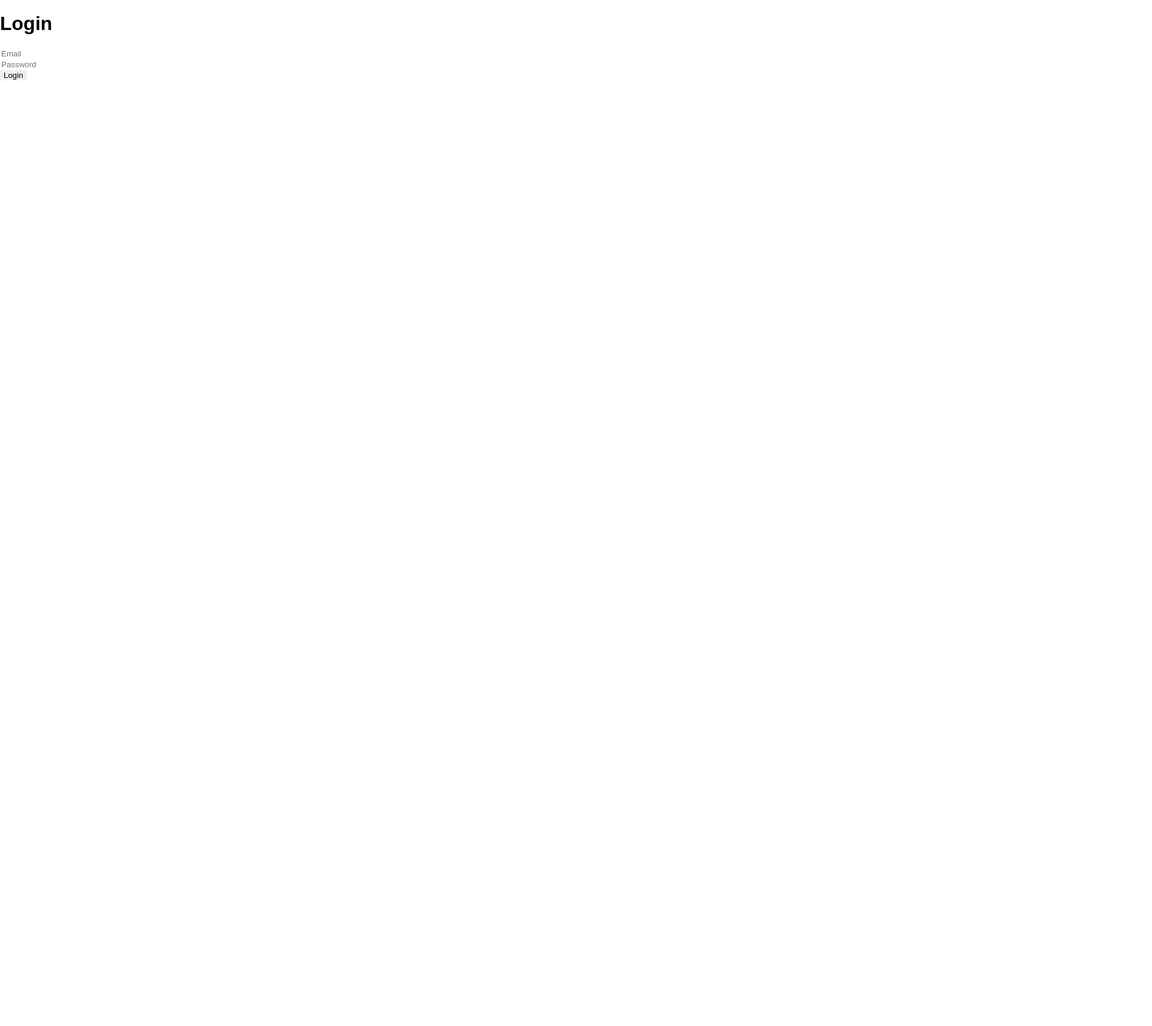
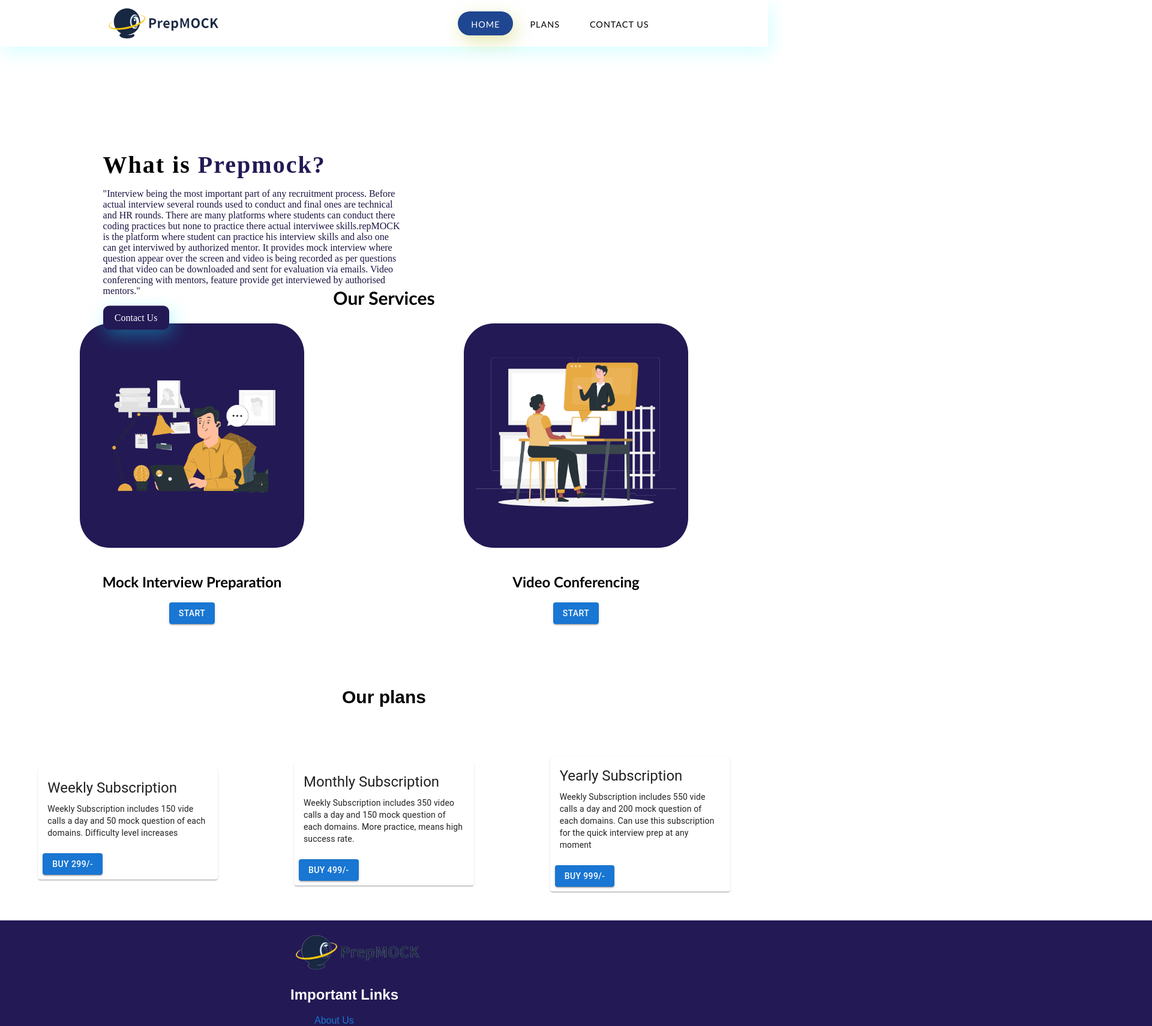
Before and after one commit to prathmeshTamhan/prepmock, a React (Create React App) app in the folder client/: page / in a window 1280 px wide. Shown: the top 1710 px of the page at 60% size, 1920 px wide, since content can reach past the window. Before the commit the page ends 800 px from the top, so only its background shows below. Built offline with nearby package versions, Linux system fonts and the light colour scheme.

Commit message:
Landing page

```diff
--- a/client/src/App.js
+++ b/client/src/App.js
@@ -10,14 +10,14 @@
 
 function App() {
   return <div>
-   {/* <Header/>
+   <Header/>
   <Feature/>
   <Plans/>
-  <Footer/> */}
+  <Footer/>
 {/* <ChooseInterview/> */}
 {/* <ChooseDomain/> */}
 {/* <Chooselevel/> */}
-<Login/>
+{/* <Login/> */}
 {/* <Register/> */}
   </div>;
 }
```
